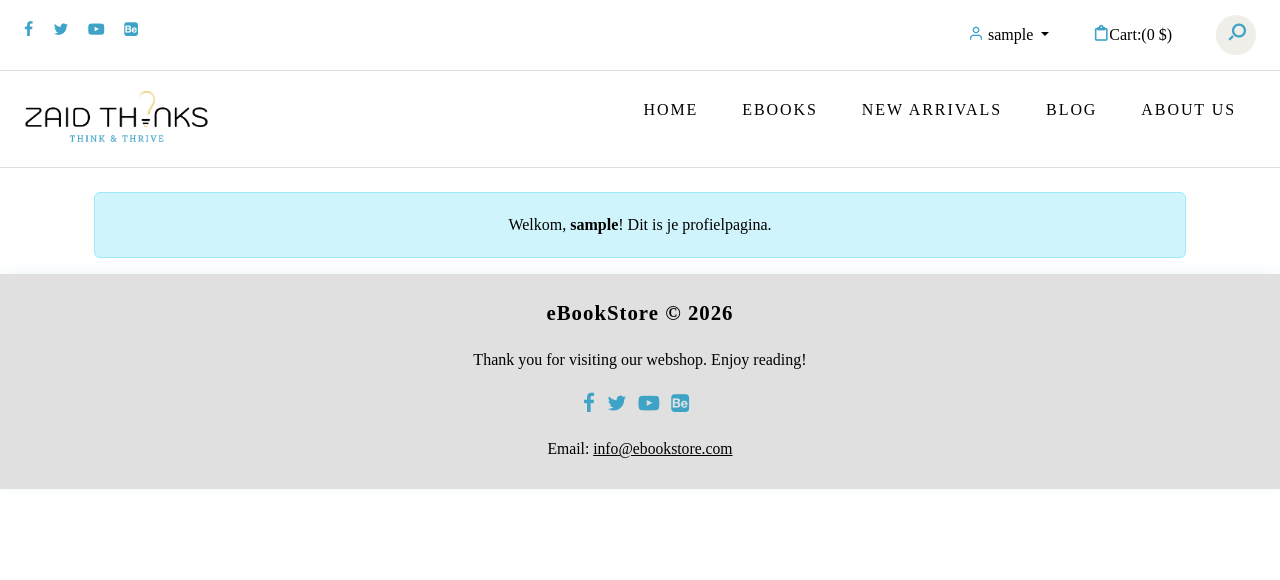
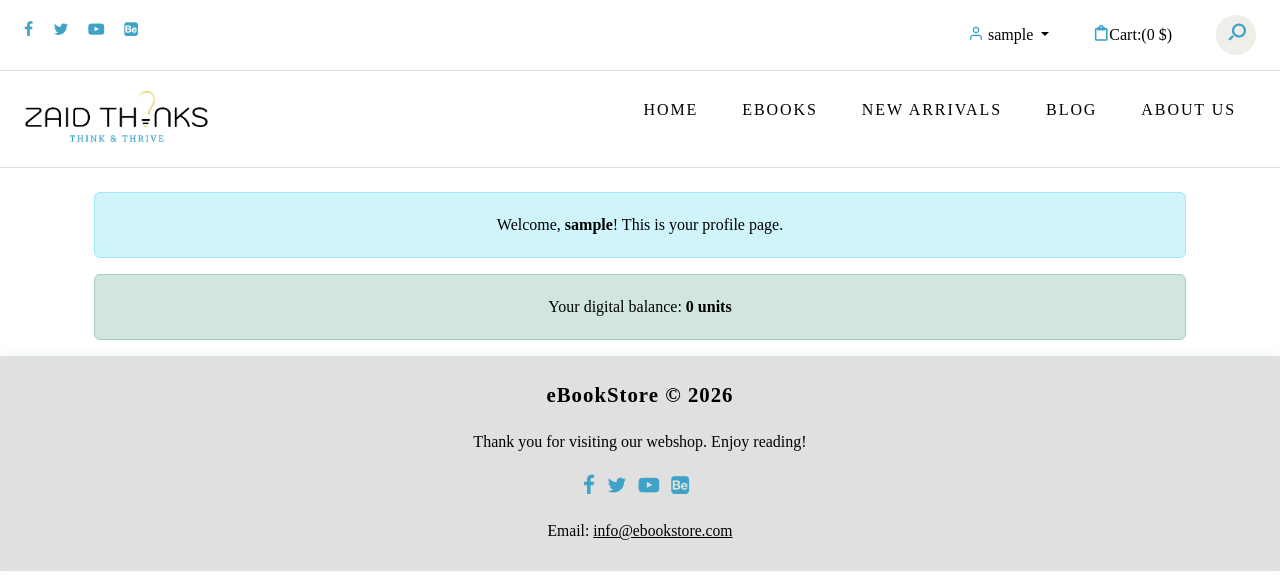
Before and after one commit to FaheerHakim/eBookStore, a PHP site: page /profile.php in a window 1280 px wide. Shown: the top 580 px of the page. Run offline with PHP 8.4, Linux system fonts and the light colour scheme; the visitor is signed in with stand-in values (Sample User, id 1); tables that the repository leaves empty or names only in its code hold one stand-in row (values such as "Sample post"); some libraries are stand-ins or nearby versions; some web fonts are replaced.

Commit message:
feat: enhance user profile page with digital balance display

```diff
--- a/profile.php
+++ b/profile.php
@@ -110,9 +110,20 @@ if(!isset($_SESSION['username'])) {
         </header>
     </div><!--header-wrap-->
 
-        <div class="container mt-4">
-			<div class="alert alert-info text-center">Welkom, <strong><?php echo htmlspecialchars($_SESSION['username']); ?></strong>! Dit is je profielpagina.</div>
-		</div>
+
+    <?php
+    // Haal currency_units op voor de ingelogde gebruiker
+    require_once 'classes/Db.php';
+    $db = Db::getConnection();
+    $stmt = $db->prepare('SELECT currency_units FROM users WHERE username = ?');
+    $stmt->execute([$_SESSION['username']]);
+    $user = $stmt->fetch(PDO::FETCH_ASSOC);
+    $currency = $user ? (int)$user['currency_units'] : 0;
+    ?>
+    <div class="container mt-4">
+      <div class="alert alert-info text-center">Welcome, <strong><?php echo htmlspecialchars($_SESSION['username']); ?></strong>! This is your profile page.</div>
+      <div class="alert alert-success text-center">Your digital balance: <strong><?php echo $currency; ?> units</strong></div>
+    </div>
 
 
 	<footer class="custom-footer">
```
